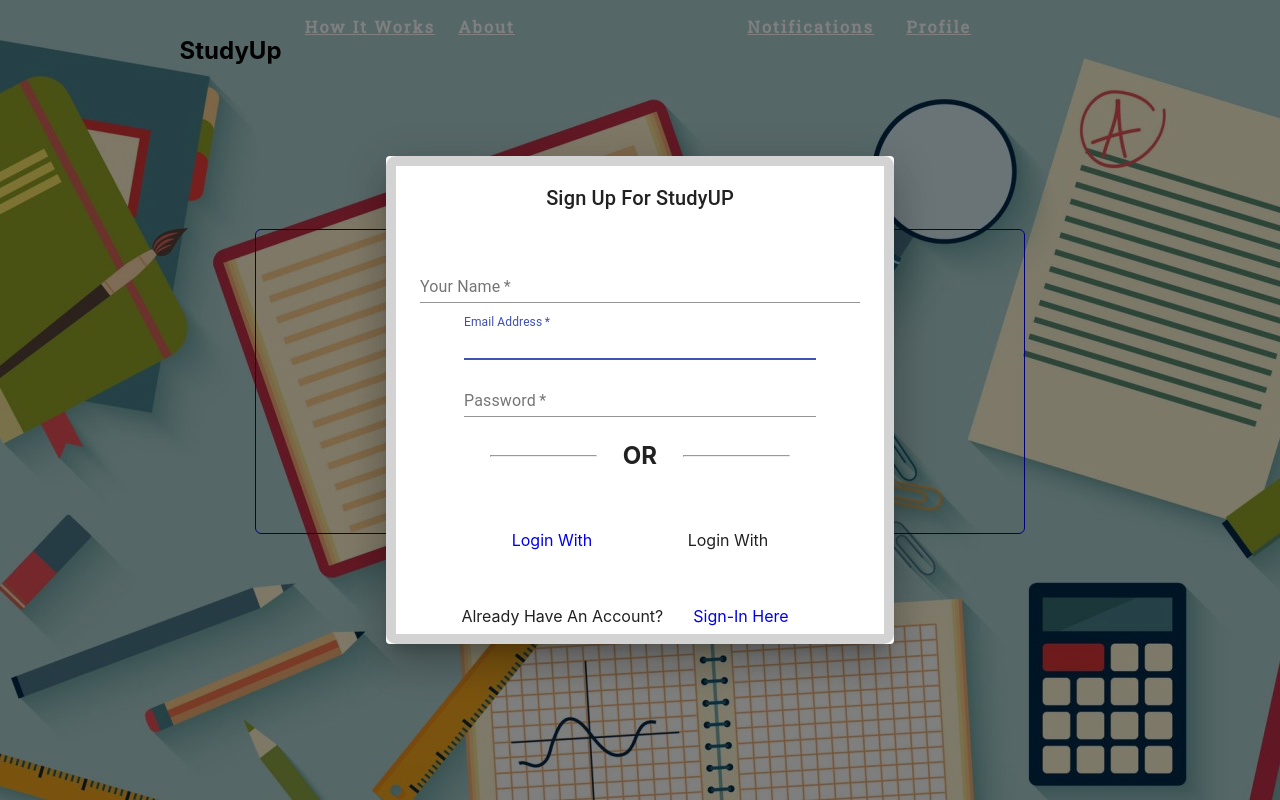
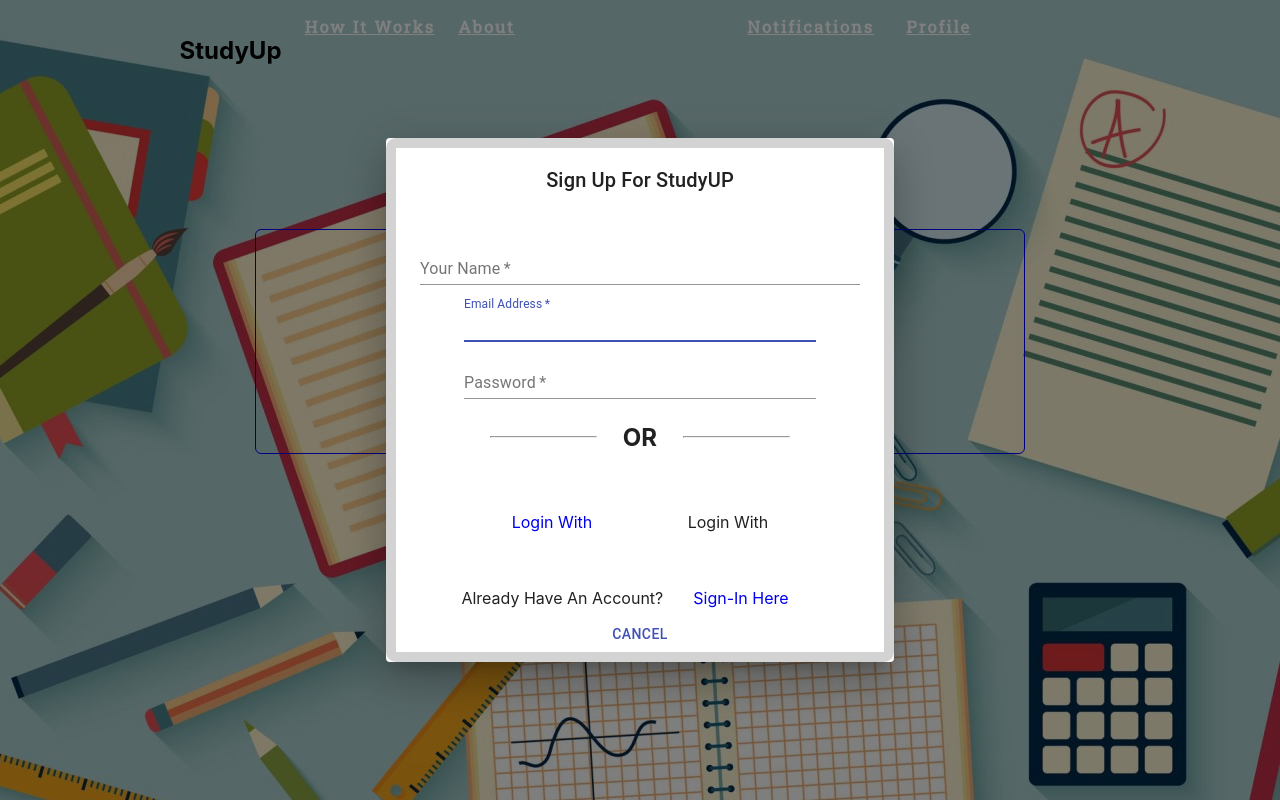
Before and after one commit to Hackerrr23/study_bud, a React (Create React App) app: page / in a window 1280 px wide. Both pictures are taken after a click on the link "REGISTER". Built offline with nearby package versions, Linux system fonts and the light colour scheme; some icons are missing.

Commit message:
register and login toggle working

```diff
--- a/src/components/Landing/Landing.js
+++ b/src/components/Landing/Landing.js
@@ -24,12 +24,7 @@ export default function Landing() {
         <h1>Together, We A+</h1>
         <h3>Reach Your Full Potential</h3>
         <div>
-          <div id="main_action_buttons">
-            {/* <a href="#" class="button">
-              REGISTER
-            </a> */}
-            <Register />
-          </div>
+          <Register />
         </div>
       </main>
     </div>
--- a/src/components/Register/Register.js
+++ b/src/components/Register/Register.js
@@ -16,29 +16,41 @@ export default function FormDialog() {
     setOpen(true);
   }
   function handleClickOpen2() {
-    setOpen(true);
+    setOpen2(true);
   }
+  //toggle register and login
   function handleClose() {
     setOpen(false);
     setOpen2(true);
   }
   function handleClose2() {
     setOpen2(false);
+    setOpen(true);
   }
-
+  //cancel buttons
+  function handleClose_0() {
+    setOpen(false);
+  }
+  function handleClose_1() {
+    setOpen2(false);
+  }
   return (
     <div>
+      <div id="social_logins_1">
         <a href="#" class="button" onClick={handleClickOpen}>
           REGISTER
         </a>
-      <a href="#" class="button2">
+        <a href="#" class="button2" onClick={handleClickOpen2}>
           LOGIN
         </a>
+      </div>
+
       <Dialog
-        className="animated bounce"
+        // className="animated bounce"
         open={open}
         onClose={handleClose}
         aria-labelledby="form-dialog-title"
+        disableBackdropClick="true"
       >
         <div id="dialog">
           <DialogTitle id="form-dialog-title">Sign Up For StudyUP</DialogTitle>
@@ -99,14 +111,22 @@ export default function FormDialog() {
               </a>
             </p>
           </DialogActions>
+          <Button
+            onClick={handleClose_0}
+            color="primary"
+            className="cancel_dialog"
+          >
+            Cancel
+          </Button>
         </div>
       </Dialog>
       {/* Sign In Dialog */}
       <Dialog
         className="animated slideInRight"
         open={open2}
-        onClose={handleClose2}
+        onClose={handleClose_0}
         aria-labelledby="form-dialog-title"
+        disableBackdropClick="true"
       >
         <div id="dialog">
           <DialogTitle id="form-dialog-title">Sign In For StudyUP</DialogTitle>
@@ -161,15 +181,20 @@ export default function FormDialog() {
             </div>
           </DialogContent>
           <DialogActions>
-            <Button onClick={handleClose} color="primary">
             <p id="account_already">
               Already Have An Account?
-                <a id="sign" href="#">
+              <a id="sign" href="#" onClick={handleClose2}>
                 Sign-In Here
               </a>
             </p>
+          </DialogActions>
+          <Button
+            onClick={handleClose_1}
+            color="primary"
+            className="cancel_dialog"
+          >
+            Cancel
           </Button>
-          </DialogActions>
         </div>
       </Dialog>
       <div id="sign_in_dialog">
--- a/src/components/Register/Register.scss
+++ b/src/components/Register/Register.scss
@@ -5,6 +5,7 @@
   text-align: center;
   border: 10px solid lightgray;
   border-radius: 10px;
+  overflow: hidden;
 }
 #yes {
   color: red;
@@ -56,3 +57,9 @@ span {
 #sign_in_dialog {
   display: none;
 }
+#social_logins_1 {
+  display: flex;
+  justify-content: space-around;
+  width: 60%;
+  margin: 0 auto;
+}
```
Lines whose indentation alone changed are shown as unchanged.
